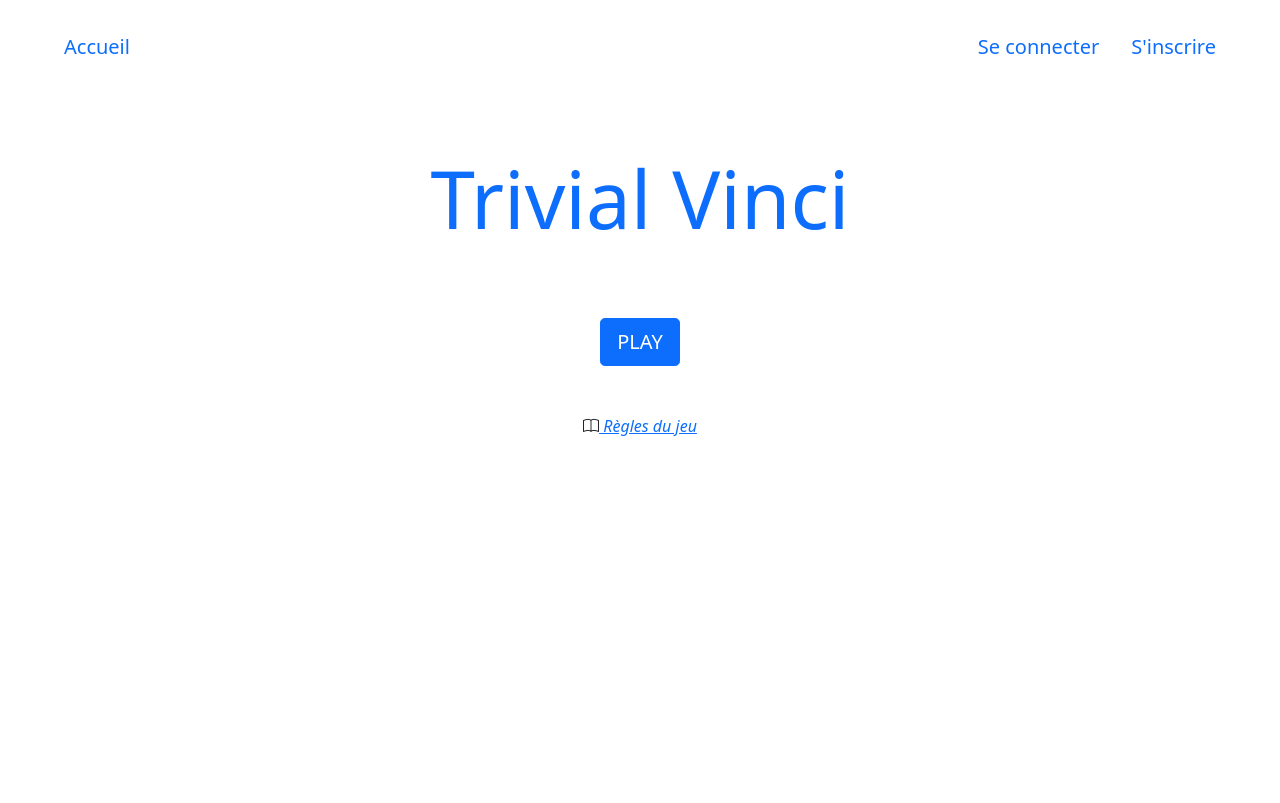
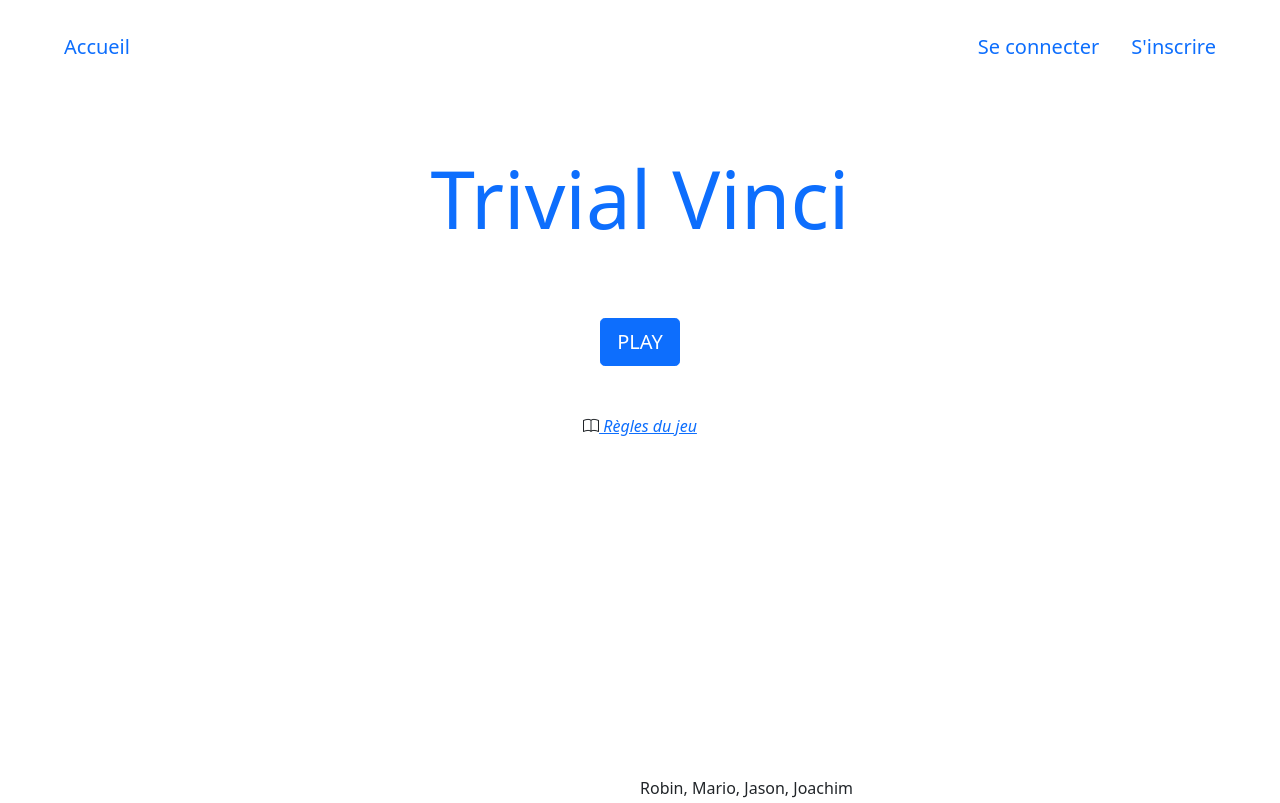
Before and after one commit to e-vinci/web2-2023-project-web2-group-24, a website built with webpack: page frontend/src/index.html in a window 1280 px wide. Shown: the top 803 px of the page. Built offline with nearby package versions, Linux system fonts and the light colour scheme.

Commit message:
resolve conflicts

```diff
--- a/frontend/src/index.html
+++ b/frontend/src/index.html
@@ -14,7 +14,7 @@
     <main></main>
 
     <footer>
-      <div class="text-center">Robin, Mario, Jason, Joachim</div>
+      <div class="position-absolute bottom-0 start-50">Robin, Mario, Jason, Joachim</div>
     </footer>
   </body>
 </html>
```
Also changed, not shown: frontend/src/models/game.js (line endings or trailing spaces), 1 other file.
